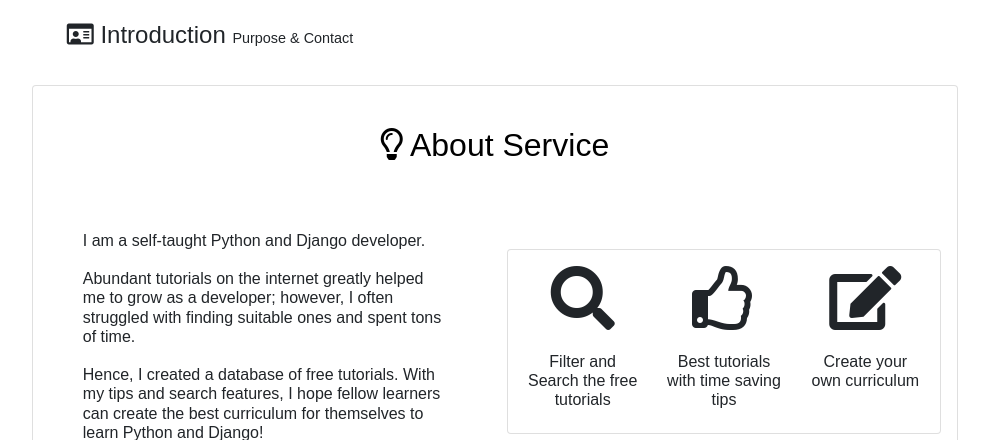
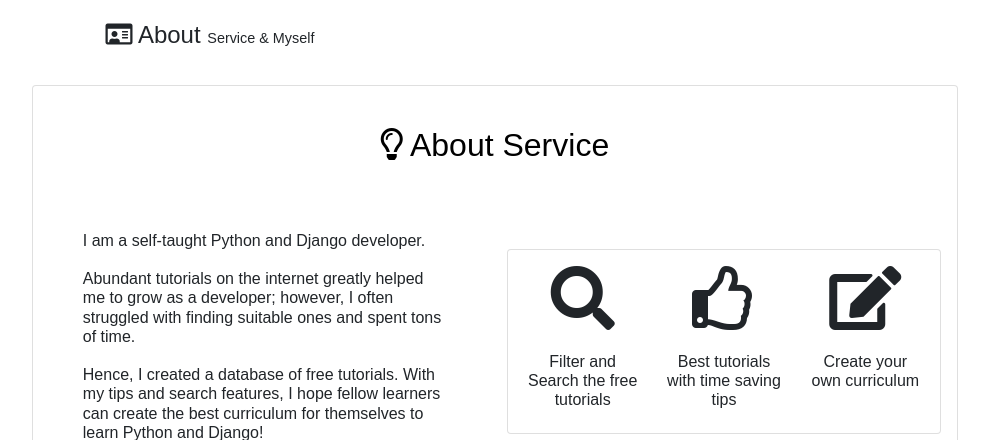
Before and after one commit to day-lee/2021_Tutorial_Base, a Django app: page /contact/ in a window 1280 px wide. Shown: the part 57-497 px from the top of the page, without its empty margins (145-1134 px from the left). Run offline with Django 3.2, Linux system fonts and the light colour scheme; some libraries are stand-ins or nearby versions.

Commit message:
Change texts

```diff
--- a/templates/contact.html
+++ b/templates/contact.html
@@ -8,7 +8,7 @@
     <div class="row">
         <div class="col-md-6 white-space">
             <br><strong><span class="title-community">
-            <i class="far fa-id-card"></i></i> Introduction </span></strong> <span> Purpose & Contact </span>
+            <i class="far fa-id-card"></i></i> About </span></strong> <span> Service & Myself </span>
         </div>
         <div class="col-md-6">
         </div>
```
